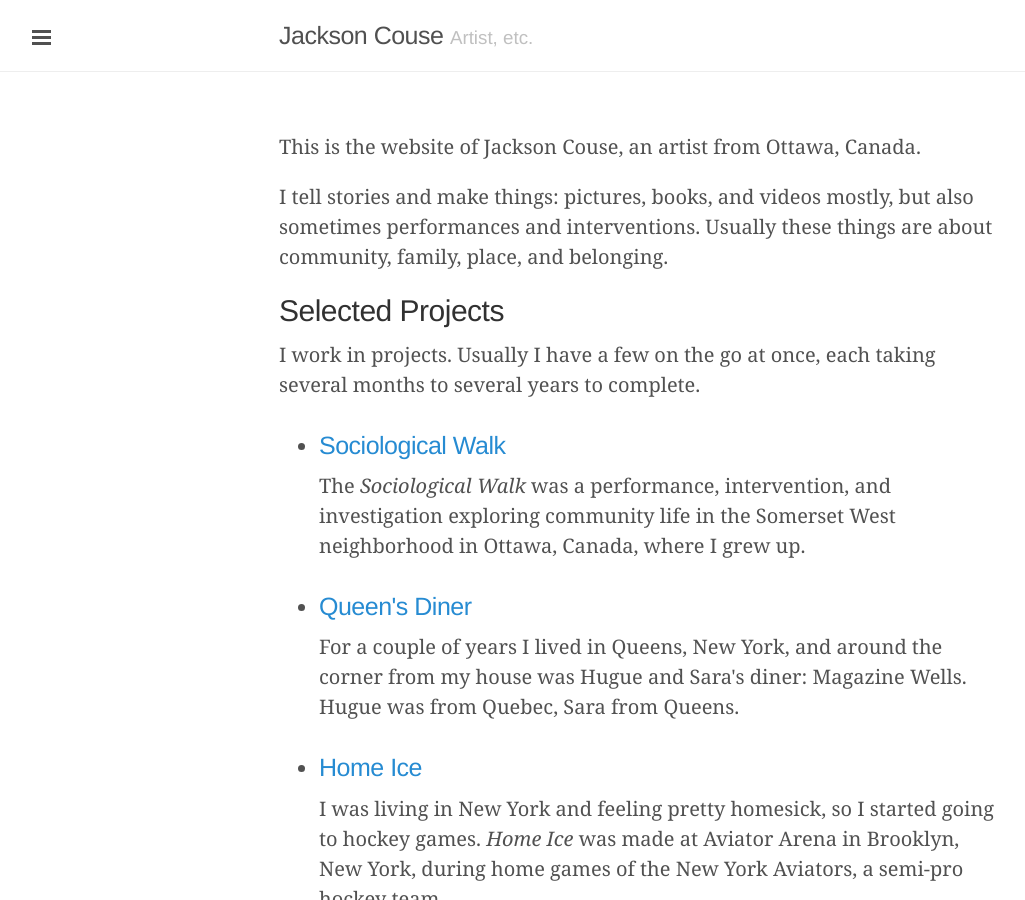
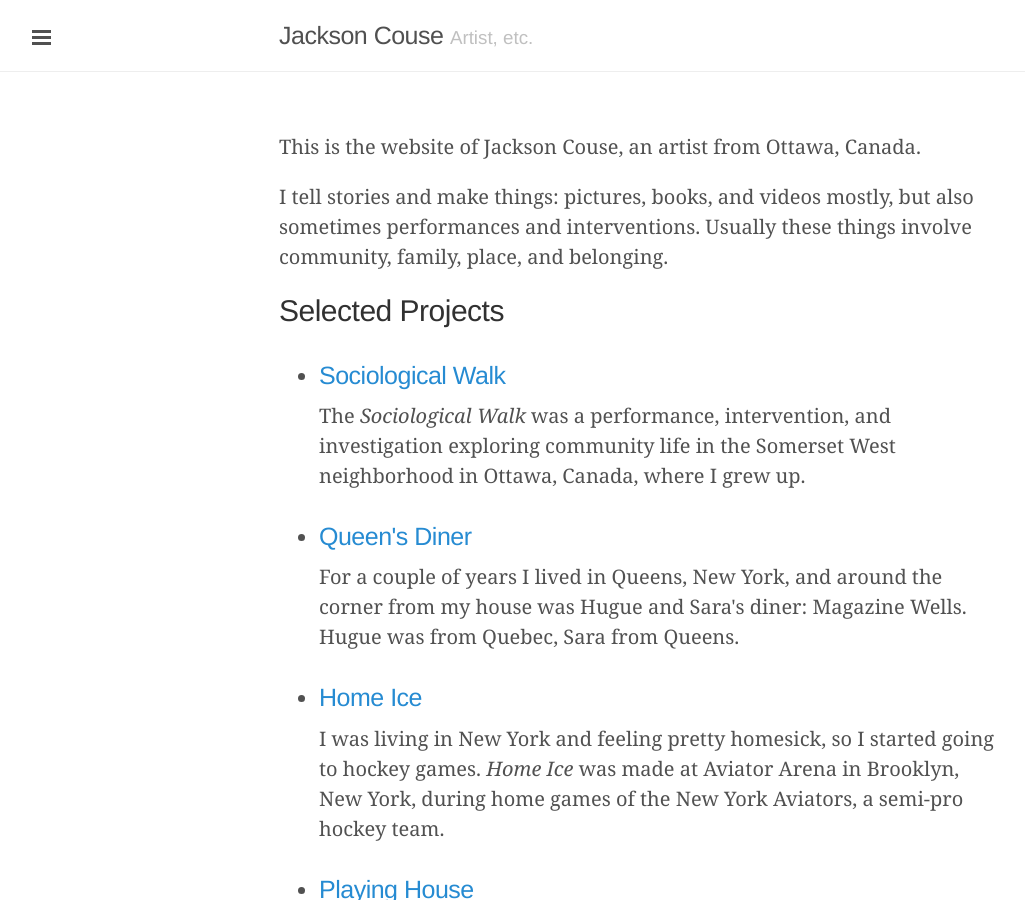
Before and after one commit to jacksoncouse/jacksoncouse.github.io, a Jekyll site: the page built from index.html, in a window 1280 px wide and 900 px high. Shown: the whole window, without its empty margins (1-1026 px from the left). Built offline with Jekyll 4.4.1, drawn with Linux system fonts in a browser that asks for light colours; Markdown is read by kramdown in place of the engine named in the settings; the list of posts is cut into pages by our own code.

Commit message:
copyedit

```diff
--- a/index.html
+++ b/index.html
@@ -8,12 +8,11 @@
   <!-- ARTICLE HEADER -->
   <header>
       <p>This is the website of Jackson Couse, an artist from Ottawa, Canada.</p>
-      <p>I tell stories and make things: pictures, books, and videos mostly, but also sometimes performances and interventions. Usually these things are about community, family, place, and belonging.</p>
+      <p>I tell stories and make things: pictures, books, and videos mostly, but also sometimes performances and interventions. Usually these things involve community, family, place, and belonging.</p>
   </header>
 <!-- PROJECTS (initiated by me) -->
   <section>
     <h2>Selected Projects</h2>
-    <p>I work in projects. Usually I have a few on the go at once, each taking several months to several years to complete.</p>
     <ul>
       <li>
         <h3><a href="">Sociological Walk</a></h3>
```
